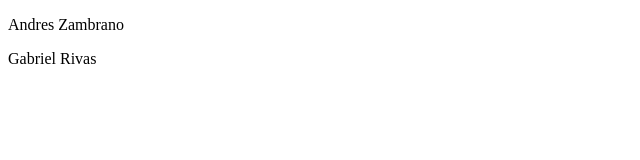
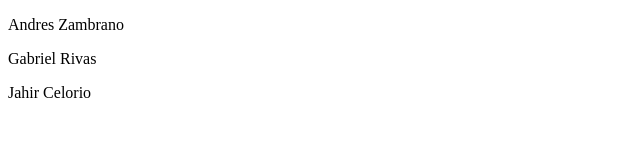
Before and after one commit to andres174/repo-grupal-p5, a plain HTML site: page index.html in a window 1280 px wide. Shown: the whole page, without its empty margins (0-640 px from the left). Drawn offline with Linux system fonts and the light colour scheme.

Commit message:
mi commit

```diff
--- a/index.html
+++ b/index.html
@@ -10,6 +10,6 @@
 
     <p>Andres Zambrano</p>
     <p>Gabriel Rivas</p>
-
+    <p>Jahir Celorio</p>
 </body>
 </html>
```
